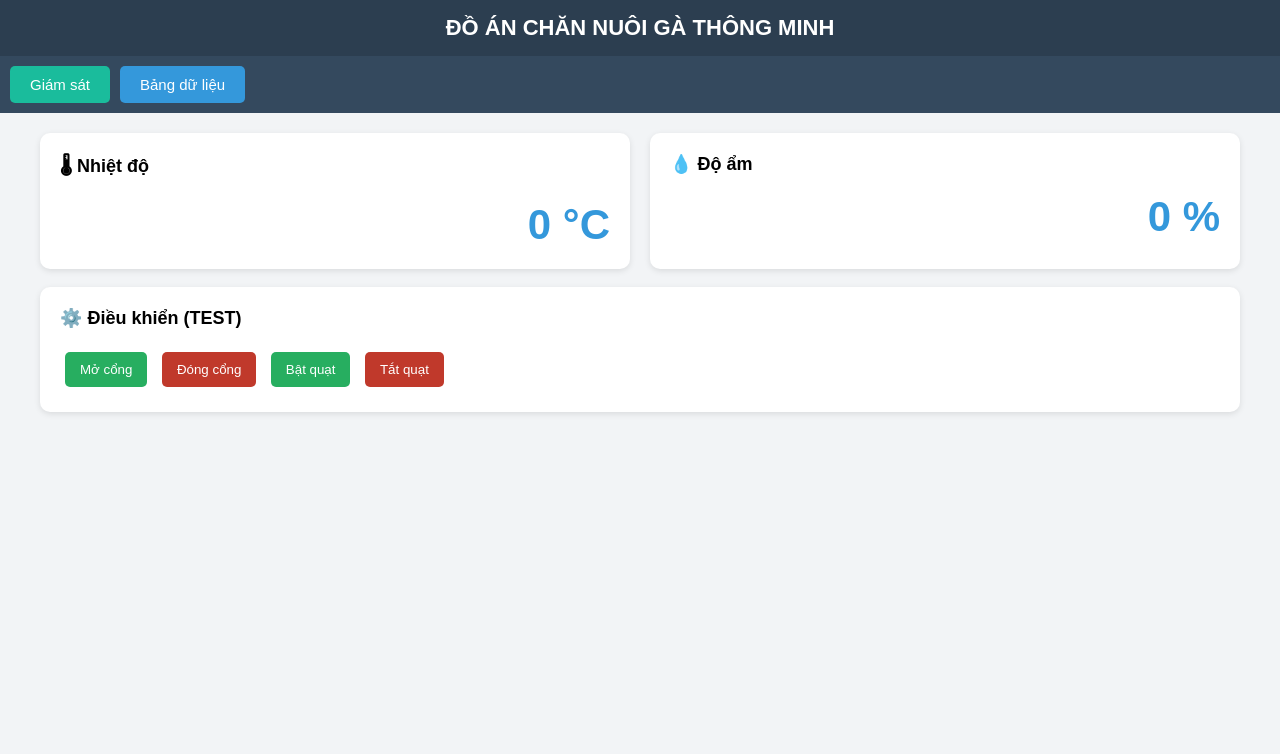
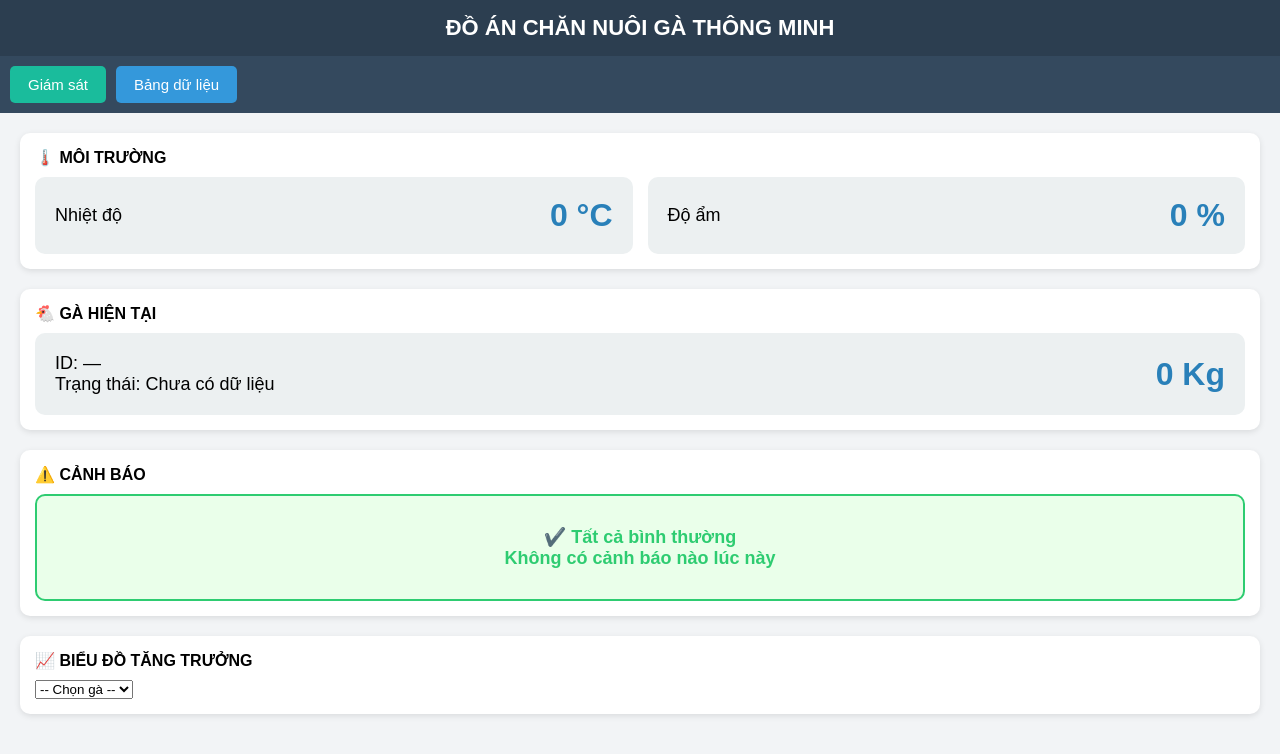
Before and after one commit to nguyenduchu/esp32-render-server, a website: page index.html in a window 1280 px wide. Both pictures are taken after a click on the button "Giám sát". Drawn offline with Linux system fonts and the light colour scheme; no server answers.

Commit message:
Update index.html

```diff
--- a/index.html
+++ b/index.html
@@ -12,7 +12,7 @@
       background: #f2f4f6;
     }
 
-    /* ===== HEADER ===== */
+    /* HEADER */
     .header {
       background: #2c3e50;
       color: white;
@@ -22,21 +22,21 @@
       font-weight: bold;
     }
 
-    /* ===== MENU ===== */
+    /* MENU */
     .menu {
-      display: flex;
       background: #34495e;
       padding: 10px;
+      display: flex;
       gap: 10px;
     }
 
     .menu button {
+      border: none;
+      padding: 10px 18px;
+      color: white;
+      cursor: pointer;
+      border-radius: 5px;
       background: #3498db;
-      border: none;
-      color: white;
-      padding: 10px 20px;
-      border-radius: 5px;
-      cursor: pointer;
       font-size: 15px;
     }
 
@@ -44,69 +44,101 @@
       background: #1abc9c;
     }
 
-    /* ===== CONTENT ===== */
+    /* CONTENT */
     .container {
       padding: 20px;
-      max-width: 1200px;
-      margin: auto;
     }
 
-    .row {
+    .section {
+      background: white;
+      border-radius: 10px;
+      padding: 15px;
+      margin-bottom: 20px;
+      box-shadow: 0 2px 6px rgba(0,0,0,0.1);
+    }
+
+    .section-title {
+      font-weight: bold;
+      margin-bottom: 10px;
+      font-size: 16px;
+    }
+
+    /* CARDS */
+    .cards {
       display: grid;
-      grid-template-columns: repeat(auto-fit, minmax(300px, 1fr));
-      gap: 20px;
+      grid-template-columns: repeat(auto-fit, minmax(250px, 1fr));
+      gap: 15px;
     }
 
     .card {
-      background: white;
+      background: #ecf0f1;
       border-radius: 10px;
       padding: 20px;
-      box-shadow: 0 2px 6px rgba(0,0,0,0.1);
-    }
-
-    .card h3 {
-      margin-top: 0;
+      display: flex;
+      justify-content: space-between;
+      align-items: center;
       font-size: 18px;
     }
 
-    .value {
-      font-size: 42px;
+    .card span.value {
+      font-size: 32px;
       font-weight: bold;
-      color: #3498db;
-      text-align: right;
+      color: #2980b9;
     }
 
-    /* ===== BUTTON TEST ===== */
-    .btn {
-      padding: 10px 15px;
-      margin: 5px;
+    /* WARNING */
+    .warning {
+      border: 2px solid #2ecc71;
+      background: #eaffea;
+      text-align: center;
+      padding: 30px;
+      border-radius: 10px;
+      color: #2ecc71;
+      font-size: 18px;
+      font-weight: bold;
+    }
+
+    /* TABLE */
+    table {
+      width: 100%;
+      border-collapse: collapse;
+    }
+
+    table thead {
+      background: #3498db;
+      color: white;
+    }
+
+    table th, table td {
+      padding: 10px;
+      border: 1px solid #ddd;
+      text-align: center;
+    }
+
+    .table-actions {
+      margin-bottom: 10px;
+      display: flex;
+      gap: 10px;
+    }
+
+    .table-actions button {
       border: none;
+      padding: 8px 14px;
       border-radius: 5px;
       cursor: pointer;
       color: white;
     }
 
-    .on { background: #27ae60; }
-    .off { background: #c0392b; }
+    .btn-green { background: #2ecc71; }
+    .btn-red { background: #e74c3c; }
 
-    /* ===== TABLE ===== */
-    table {
-      width: 100%;
-      border-collapse: collapse;
+    input[type="text"] {
+      padding: 8px;
+      width: 250px;
+      border-radius: 5px;
+      border: 1px solid #ccc;
     }
 
-    th, td {
-      padding: 10px;
-      border: 1px solid #ddd;
-      text-align: center;
-    }
-
-    th {
-      background: #3498db;
-      color: white;
-    }
-
-    /* ===== HIDE ===== */
     .hidden {
       display: none;
     }
@@ -120,97 +152,107 @@
   </div>
 
   <div class="menu">
-    <button id="btnMonitor" class="active" onclick="showMonitor()">Giám sát</button>
-    <button id="btnTable" onclick="showTable()">Bảng dữ liệu</button>
+    <button id="btnGiamSat" class="active" onclick="showTab('giamSat')">Giám sát</button>
+    <button id="btnBangDuLieu" onclick="showTab('bangDuLieu')">Bảng dữ liệu</button>
   </div>
 
   <div class="container">
 
-    <!-- ===== GIÁM SÁT ===== -->
-    <div id="monitor">
-      <div class="row">
-        <div class="card">
-          <h3>🌡 Nhiệt độ</h3>
-          <div class="value"><span id="temp">0</span> °C</div>
-        </div>
+    <!-- ================= GIÁM SÁT ================= -->
+    <div id="giamSat">
 
-        <div class="card">
-          <h3>💧 Độ ẩm</h3>
-          <div class="value"><span id="humi">0</span> %</div>
+      <div class="section">
+        <div class="section-title">🌡️ MÔI TRƯỜNG</div>
+        <div class="cards">
+          <div class="card">
+            <div>Nhiệt độ</div>
+            <span class="value" id="temp">0 °C</span>
+          </div>
+          <div class="card">
+            <div>Độ ẩm</div>
+            <span class="value" id="humi">0 %</span>
+          </div>
         </div>
       </div>
 
-      <br>
+      <div class="section">
+        <div class="section-title">🐔 GÀ HIỆN TẠI</div>
+        <div class="card">
+          <div>
+            ID: — <br />
+            Trạng thái: Chưa có dữ liệu
+          </div>
+          <span class="value">0 Kg</span>
+        </div>
+      </div>
 
-      <div class="card">
-        <h3>⚙️ Điều khiển (TEST)</h3>
-        <button class="btn on" onclick="control('gate',1)">Mở cổng</button>
-        <button class="btn off" onclick="control('gate',0)">Đóng cổng</button>
+      <div class="section">
+        <div class="section-title">⚠️ CẢNH BÁO</div>
+        <div class="warning">
+          ✔️ Tất cả bình thường <br />
+          Không có cảnh báo nào lúc này
+        </div>
+      </div>
 
-        <button class="btn on" onclick="control('pump',1)">Bật quạt</button>
-        <button class="btn off" onclick="control('pump',0)">Tắt quạt</button>
+      <div class="section">
+        <div class="section-title">📈 BIỂU ĐỒ TĂNG TRƯỞNG</div>
+        <select>
+          <option>-- Chọn gà --</option>
+        </select>
       </div>
+
     </div>
 
-    <!-- ===== BẢNG DỮ LIỆU ===== -->
-    <div id="table" class="hidden">
-      <div class="card">
-        <h3>📋 Bảng dữ liệu</h3>
+    <!-- ================= BẢNG DỮ LIỆU ================= -->
+    <div id="bangDuLieu" class="hidden">
+
+      <div class="section">
+        <div class="table-actions">
+          <button class="btn-green">Xuất Excel</button>
+          <button class="btn-red">Xóa dữ liệu</button>
+        </div>
+
+        <input type="text" placeholder="Tìm theo ID gà (VD: GA001)" />
+
         <table>
           <thead>
             <tr>
-              <th>Thời gian</th>
-              <th>Nhiệt độ (°C)</th>
-              <th>Độ ẩm (%)</th>
+              <th>Ngày giờ</th>
+              <th>ID Gà</th>
+              <th>Cân nặng (kg)</th>
+              <th>Hướng</th>
               <th>Trạng thái</th>
             </tr>
           </thead>
-          <tbody id="tableBody">
+          <tbody>
             <tr>
-              <td colspan="4">Chưa có dữ liệu</td>
+              <td colspan="5">Chưa có dữ liệu</td>
             </tr>
           </tbody>
         </table>
+
       </div>
+
     </div>
 
   </div>
 
   <script>
-    const SERVER = "https://esp32-render-server-p8o1.onrender.com";
+    function showTab(tab) {
+      document.getElementById("giamSat").classList.add("hidden");
+      document.getElementById("bangDuLieu").classList.add("hidden");
 
-    function showMonitor() {
-      document.getElementById("monitor").classList.remove("hidden");
-      document.getElementById("table").classList.add("hidden");
-      btnMonitor.classList.add("active");
-      btnTable.classList.remove("active");
-    }
+      document.getElementById("btnGiamSat").classList.remove("active");
+      document.getElementById("btnBangDuLieu").classList.remove("active");
 
-    function showTable() {
-      document.getElementById("monitor").classList.add("hidden");
-      document.getElementById("table").classList.remove("hidden");
-      btnMonitor.classList.remove("active");
-      btnTable.classList.add("active");
-    }
-
-    async function loadData() {
-      try {
-        const res = await fetch(SERVER + "/data");
-        const data = await res.json();
-
-        document.getElementById("temp").innerText = data.temp;
-        document.getElementById("humi").innerText = data.humi;
-      } catch (e) {
-        console.log("Lỗi lấy dữ liệu");
+      if (tab === "giamSat") {
+        document.getElementById("giamSat").classList.remove("hidden");
+        document.getElementById("btnGiamSat").classList.add("active");
+      } else {
+        document.getElementById("bangDuLieu").classList.remove("hidden");
+        document.getElementById("btnBangDuLieu").classList.add("active");
       }
     }
-
-    function control(device, value) {
-      fetch(`${SERVER}/control?${device}=${value}`);
-    }
-
-    setInterval(loadData, 2000);
-    loadData();
   </script>
 
 </body>
```
